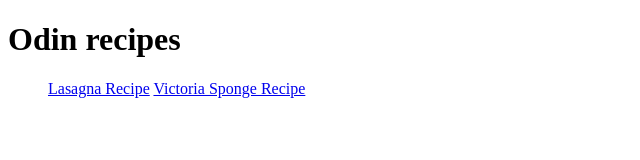
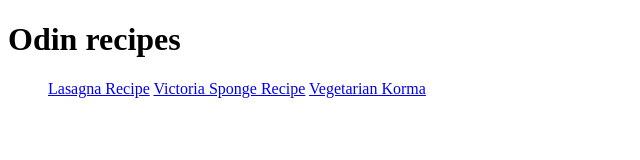
Before and after one commit to HarryCuk/odin-recipes, a plain HTML site: page index.html in a window 1280 px wide. Shown: the whole page, without its empty margins (0-640 px from the left). Drawn offline with Linux system fonts and the light colour scheme.

Commit message:
Add href link to vegetarian korma page.

```diff
--- a/index.html
+++ b/index.html
@@ -12,6 +12,7 @@
     <ul>
         <a href="recipes/lasagna.html">Lasagna Recipe</a>
         <a href="recipes/victoria_sponge.html">Victoria Sponge Recipe</a>
+        <a href="recipes/vegetarian_korma.html">Vegetarian Korma</a>
     </ul>
 
 </body>
```
